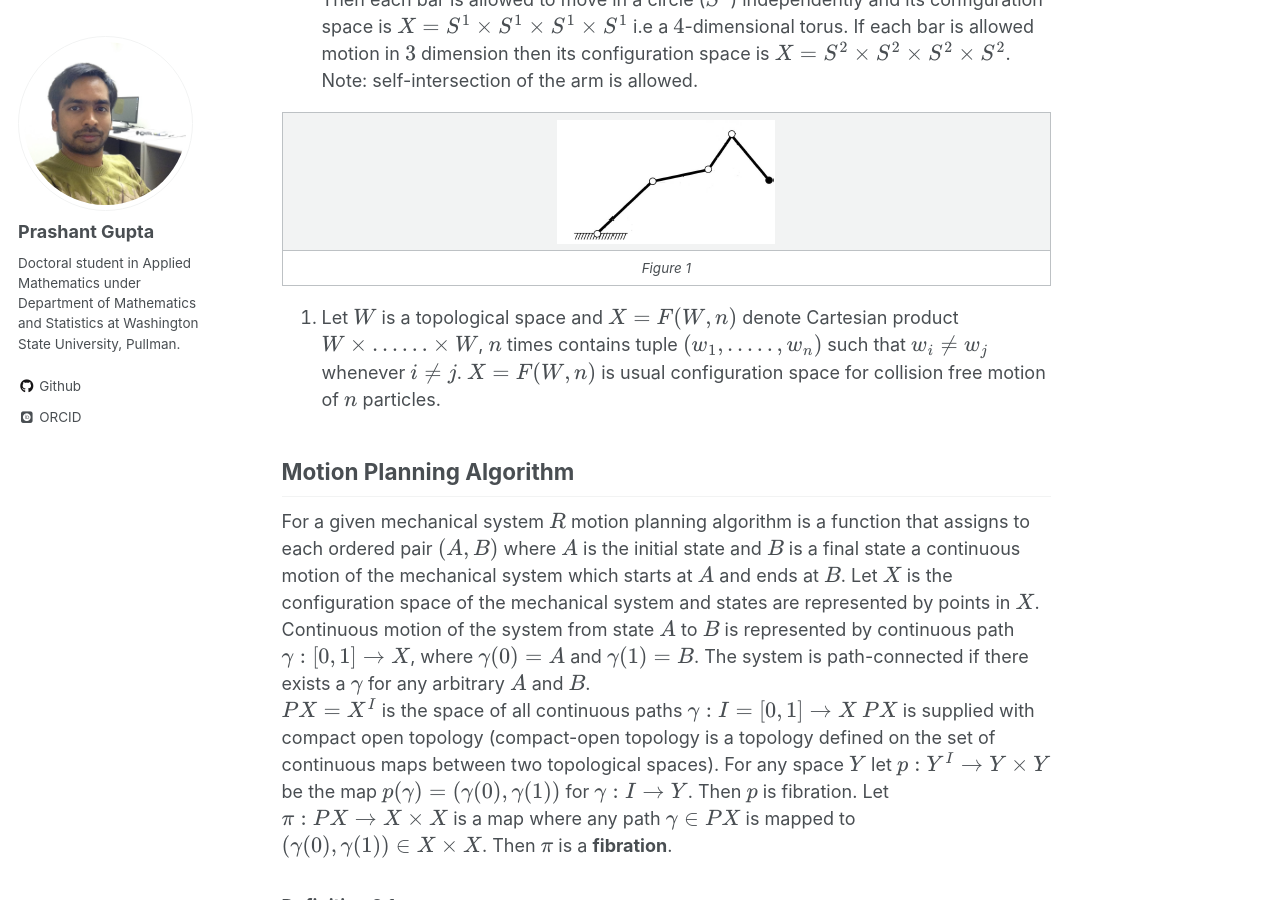
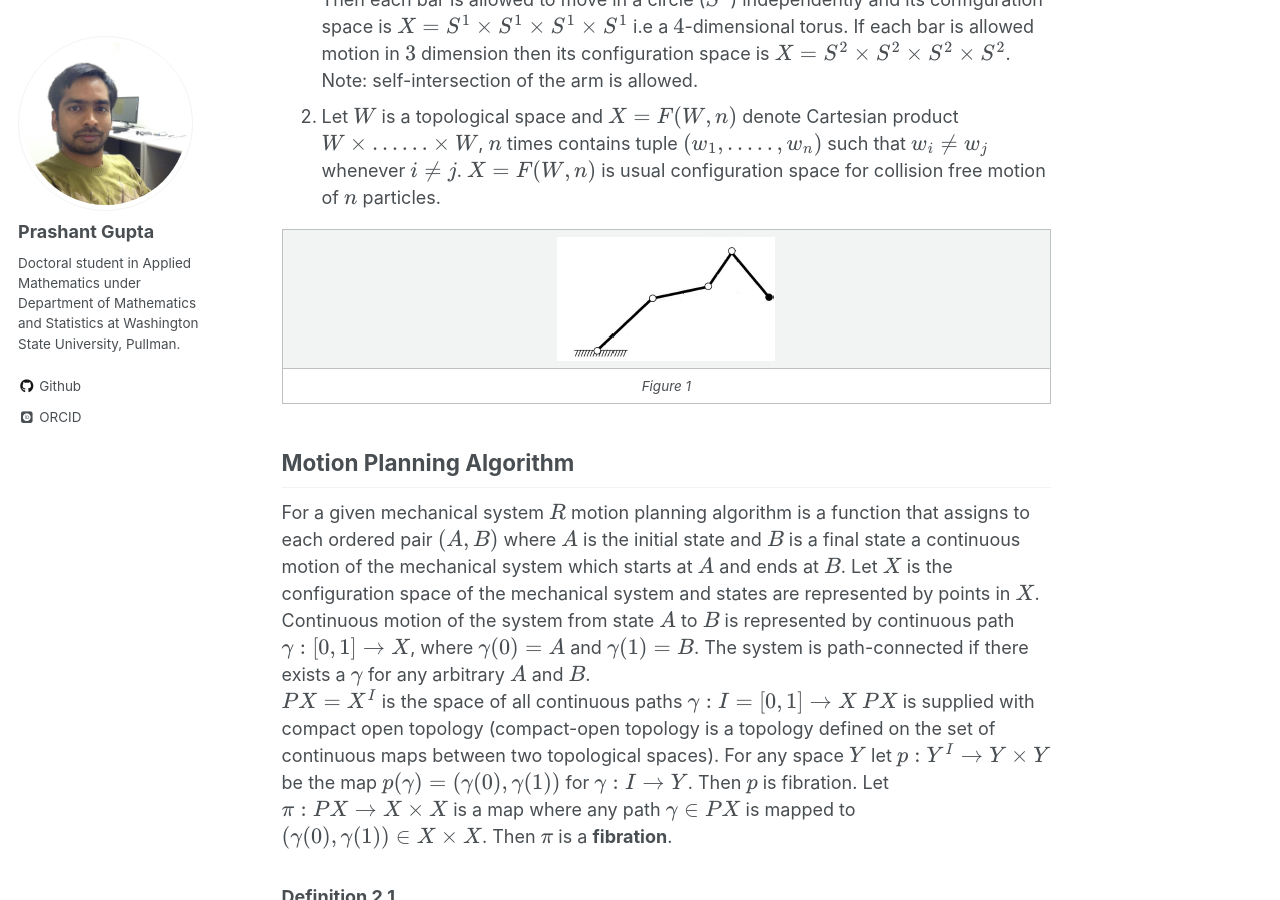
Before and after one commit to pragup/pragup.github.io, a Jekyll site: the page built from _posts/2020-03-08-Topological-Robot-Motion-Planning.md, in a window 1280 px wide and 900 px high, scrolled down 587 px. Built offline with Jekyll 4.4.1, drawn with Linux system fonts in a browser that asks for light colours; some web fonts are replaced; formulas are drawn with MathJax 3.

Commit message:
no message

```diff
--- a/_posts/2020-03-08-Topological-Robot-Motion-Planning.md
+++ b/_posts/2020-03-08-Topological-Robot-Motion-Planning.md
@@ -21,13 +21,12 @@ Examples:
 1. Robot Arm; Latombe, 1991. Robot arm consists of $4$ bars with endpoints as revolving joints as shown in Figure 1. If the bar is only allowed motion in a $2$ dimensional plane.
 Then each bar is allowed to move in a circle ($S^1$) independently and its configuration space is $X =  S^1 \times S^1 \times S^1 \times S^1$ i.e a $4$-dimensional torus.
 If each bar is allowed motion in $3$ dimension then its configuration space is $X =  S^2 \times S^2 \times S^2 \times S^2$. Note: self-intersection of the arm is allowed.
+2. Let $W$ is a topological space and $X = F(W, n)$ denote Cartesian product $W \times ...... \times W$, $n$ times  contains tuple $(w_1,....., w_n)$ such that $w_i \neq w_j$
+whenever $i \neq j$. $X = F(W, n)$ is usual configuration space for collision free motion of $n$ particles.
 
 |![Figure 1]( https://pragup.github.io/images/topologyrobotmotionplanning_Figure1.PNG)|
 |:--:|
 | *Figure 1* |
-
-2. Let $W$ is a topological space and $X = F(W, n)$ denote Cartesian product $W \times ...... \times W$, $n$ times  contains tuple $(w_1,....., w_n)$ such that $w_i \neq w_j$
-whenever $i \neq j$. $X = F(W, n)$ is usual configuration space for collision free motion of $n$ particles.
 
 ## Motion Planning Algorithm ##
 For a given mechanical system $R$ motion planning algorithm is a function that assigns to each ordered pair $(A, B)$ where $A$ is the initial state and $B$ is a final state a
```
